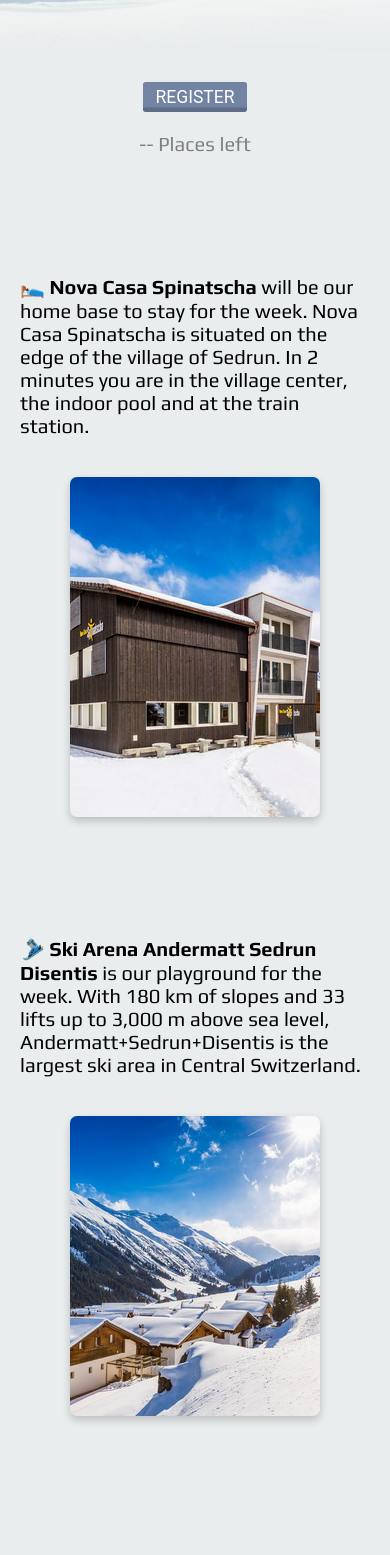
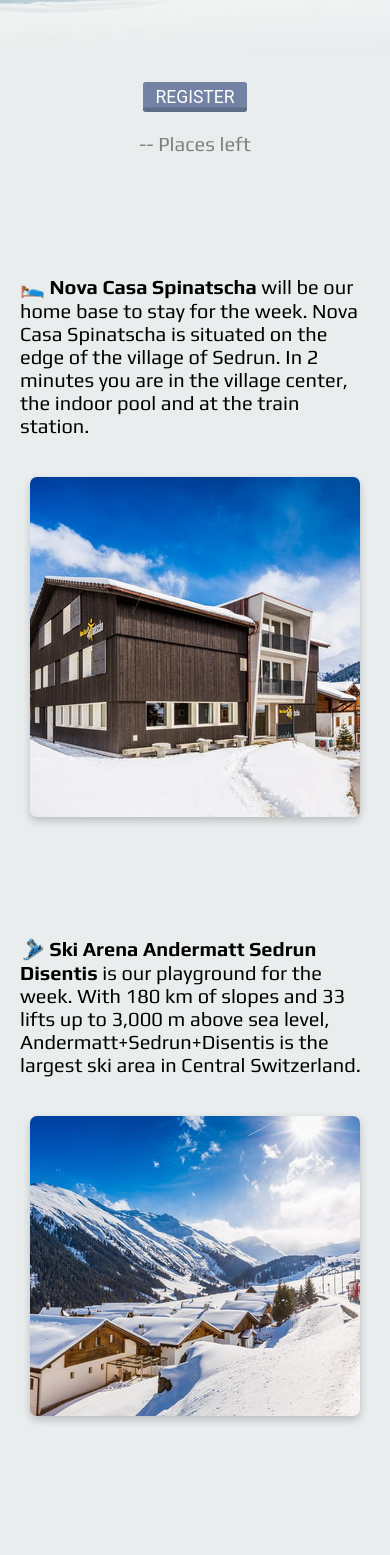
Before and after one commit to Moritzjenny/winterweek, a React (Create React App) app: page / in a window 390 px wide. Shown: the part 430-1985 px from the top of the page. Built offline with nearby package versions, Linux system fonts and the light colour scheme; no server answers.

Commit message:
Change image behaviour

```diff
--- a/src/App.css
+++ b/src/App.css
@@ -109,6 +109,10 @@
     max-width: 450px;
 }
 
+.image-wrapper {
+    margin: 0 40px
+}
+
 @media screen and (max-width: 700px) {
     .grid-wrapper {
         max-width: 1200px;
@@ -143,6 +147,10 @@
 
     .image{
         max-width: 100%;
+    }
+
+    .image-wrapper{
+        margin: 0;
     }
 
 
--- a/src/App.js
+++ b/src/App.js
@@ -50,7 +50,7 @@
                   <div className='item'>
                       <p className="custom-font text" style={{fontSize: '20px', textAlign: 'left'}}> <span className="custom-font-bold"> &#128716; Nova Casa Spinatscha</span> will be our home base to stay for the week. Nova Casa Spinatscha is situated on the edge of the village of Sedrun. In 2 minutes you are in the village center, the indoor pool and at the train station.</p>
                   </div>
-                 <a style={{textDecoration: 'none', margin: '0 40px'}} href="http://www.spinatscha.ch/neu/de/"> <div className='image item rcorners' style={{ backgroundImage: `url(${spinatscha})`, height: '340px'}}/></a>
+                 <a className="image-wrapper" style={{textDecoration: 'none'}} href="http://www.spinatscha.ch/neu/de/"> <div className='image item rcorners' style={{ backgroundImage: `url(${spinatscha})`, height: '340px'}}/></a>
               </div>
           </div>
 
@@ -58,7 +58,7 @@
 
           <div className="grid-wrapper">
               <div className="grid-container">
-                  <a className="grid-row2" style={{textDecoration: 'none', margin: '0 40px'}} href="https://www.andermatt.ch/attraktionen/skiarena-andermatt-sedrun-8a9a1e476e"> <div className='image item rcorners' style={{ backgroundImage: `url(${sedrun})`, height: '300px'}}/></a>
+                  <a className="grid-row2 image-wrapper" style={{textDecoration: 'none'}} href="https://www.andermatt.ch/attraktionen/skiarena-andermatt-sedrun-8a9a1e476e"> <div className='image item rcorners' style={{ backgroundImage: `url(${sedrun})`, height: '300px'}}/></a>
                   <div className='item'>
                       <p className="custom-font text" style={{fontSize: '20px', textAlign: 'left'}}> <span className="custom-font-bold"> &#127935; Ski Arena Andermatt Sedrun Disentis</span> is our playground for the week. With 180 km of slopes and 33 lifts up to 3,000 m above sea level, Andermatt+Sedrun+Disentis is the largest ski area in Central Switzerland.</p>
                   </div>
```
